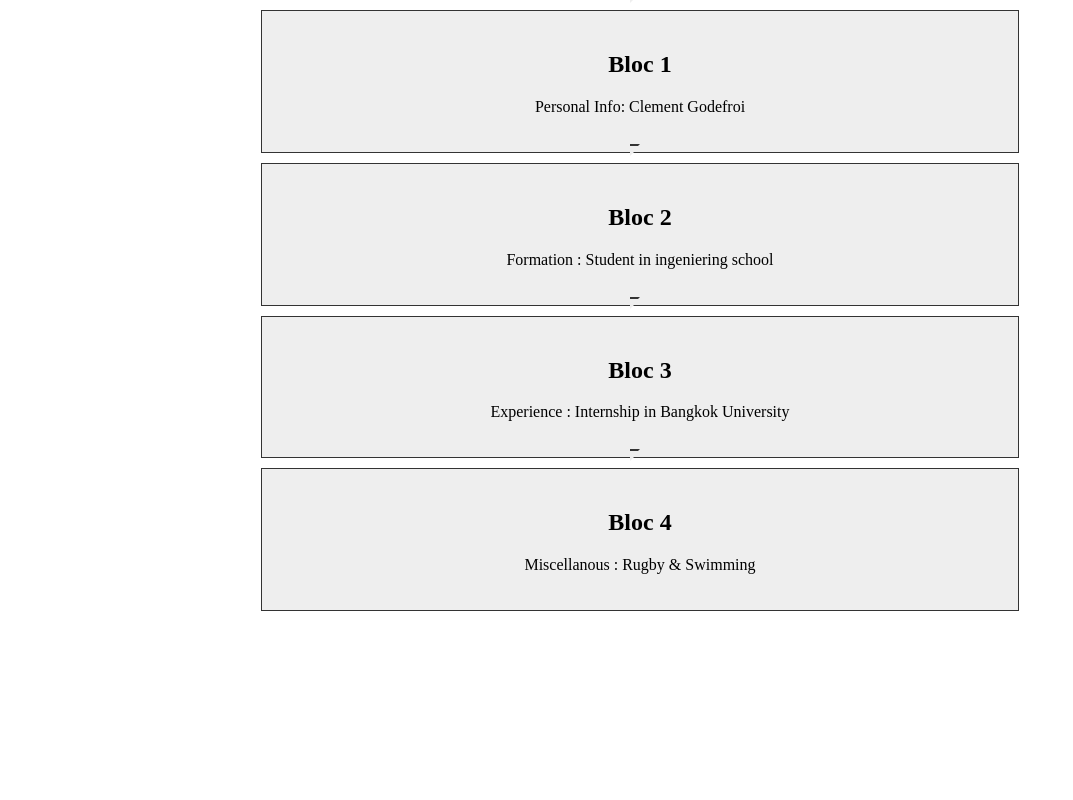
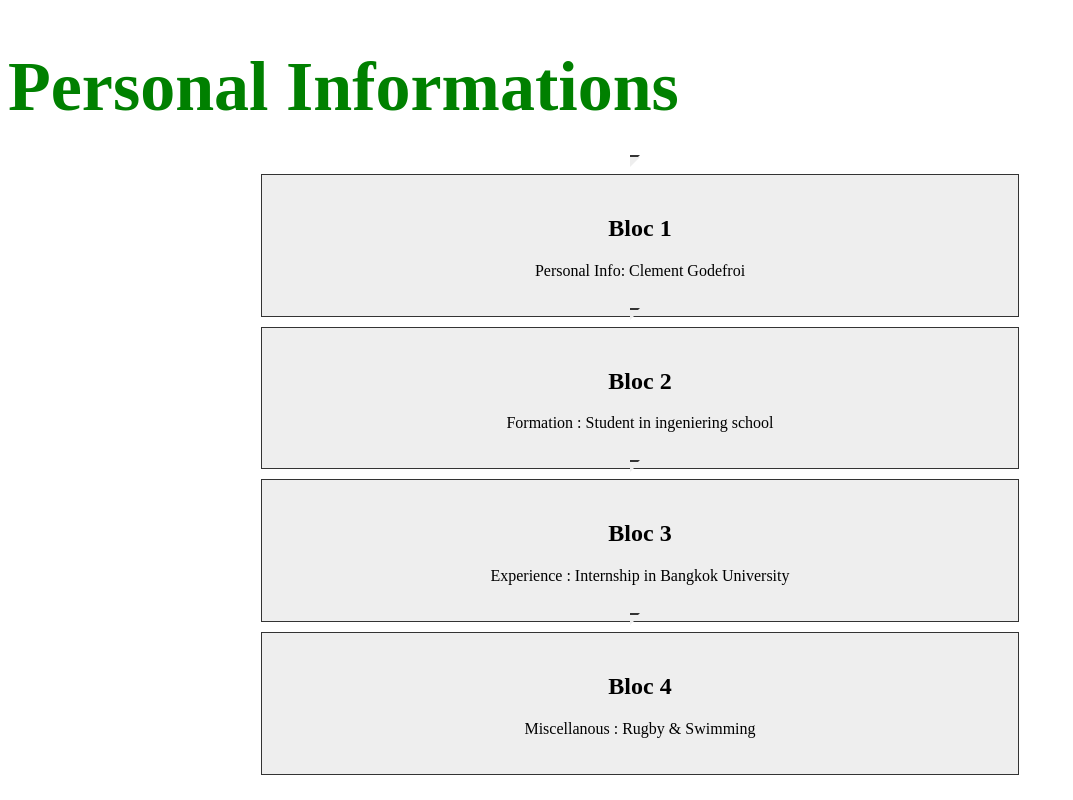
Before and after one commit to cgodefroi/cgodefroi.github.io, a plain HTML site: page index.html in a window 1280 px wide. Shown: the whole page, without its empty margins (0-1073 px from the left). Drawn offline with Linux system fonts and the light colour scheme.

Commit message:
Modify CSS style (H1)

```diff
--- a/index.html
+++ b/index.html
@@ -6,6 +6,9 @@
     <link rel="stylesheet" href= "my-style.css">
   </head>
   <body>
+    <div class="title">
+      <h1> Personal Informations </h1>
+    </div>
     <!-- Créez autant de blocs que vous le souhaitez -->
     <div class="container">
       <div class="block">
--- a/my-style.css
+++ b/my-style.css
@@ -32,3 +32,8 @@
   top: -18px;
   left: calc(50% - 10px);
 }
+
+h1 {
+  font-size: 70px;
+  color: green;
+}
```
Also changed, not shown: 1 other file.
